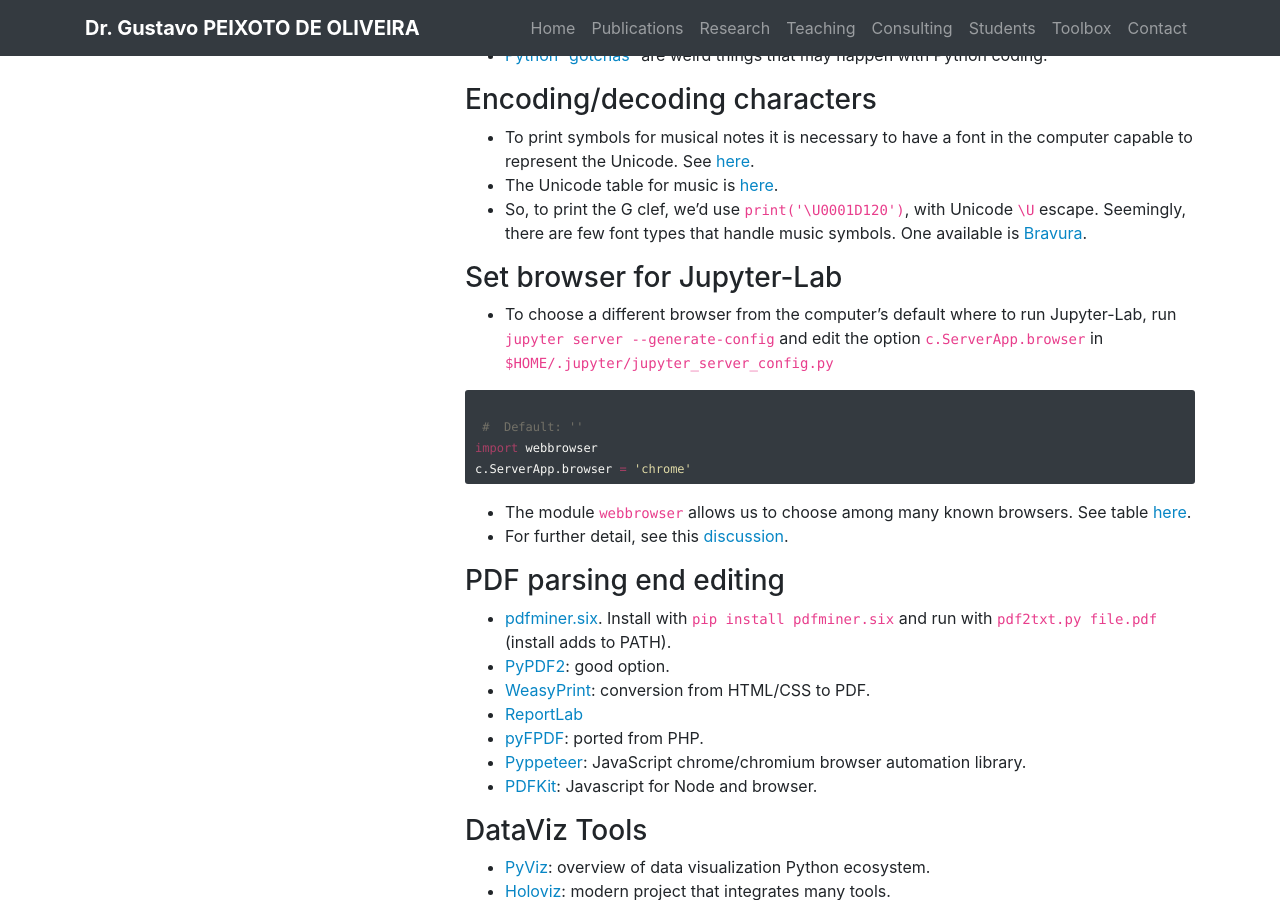
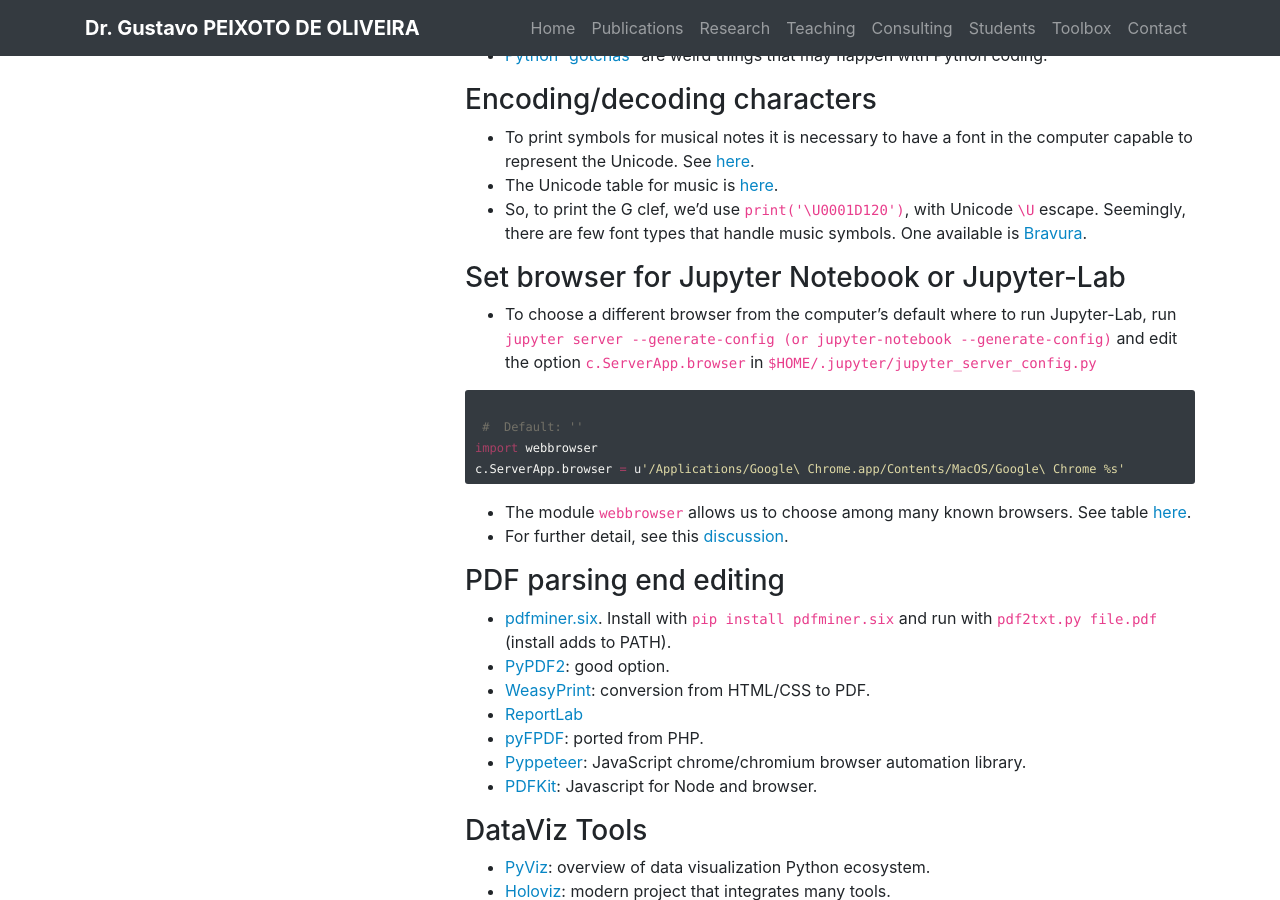
Before and after one commit to gcpeixoto/gcpeixoto.github.io, a Jekyll site: the page built from _toolbox/G-b-python.md, in a window 1280 px wide and 900 px high, scrolled down 2392 px. Built offline with Jekyll 4.4.1, drawn with Linux system fonts in a browser that asks for light colours.

Commit message:
Fix browser setting for calling Jupyter

```diff
--- a/_toolbox/G-b-python.md
+++ b/_toolbox/G-b-python.md
@@ -102,13 +102,13 @@
 - The Unicode table for music is [here](https://unicode.org/charts/PDF/U1D100.pdf).
 - So, to print the G clef, we'd use `print('\U0001D120')`, with Unicode `\U` escape. Seemingly, there are few font types that handle music symbols. One available is [Bravura](https://github.com/steinbergmedia/bravura).
 
-### Set browser for Jupyter-Lab
+### Set browser for Jupyter Notebook or Jupyter-Lab
 
-- To choose a different browser from the computer's default where to run Jupyter-Lab, run `jupyter server --generate-config` and edit the option `c.ServerApp.browser` in  `$HOME/.jupyter/jupyter_server_config.py`
+- To choose a different browser from the computer's default where to run Jupyter-Lab, run `jupyter server --generate-config (or jupyter-notebook --generate-config)` and edit the option `c.ServerApp.browser` in  `$HOME/.jupyter/jupyter_server_config.py`
 {% highlight python %}
  #  Default: ''
 import webbrowser
-c.ServerApp.browser = 'chrome'
+c.ServerApp.browser = u'/Applications/Google\ Chrome.app/Contents/MacOS/Google\ Chrome %s'
 {% endhighlight %}
 - The module `webbrowser` allows us to choose among many known browsers. See table [here](https://docs.python.org/3/library/webbrowser.html#webbrowser.get).
 - For further detail, see this [discussion](https://github.com/jupyterlab/jupyterlab/issues/9565).
```
